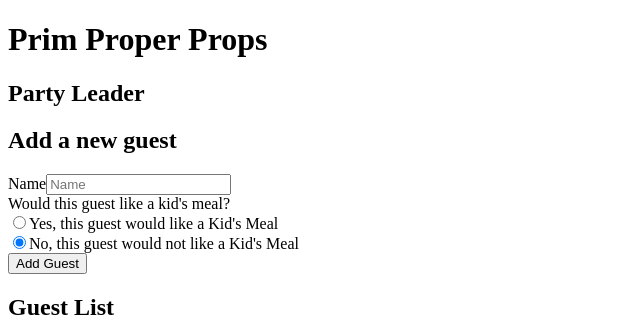
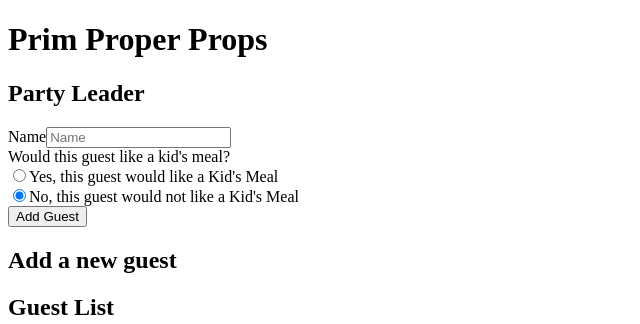
Before and after one commit to cback97/proper-props-forprimming, a React (Create React App) app: page / in a window 1280 px wide. Shown: the top 324 px of the page, without its empty margins (0-640 px from the left). Built offline with nearby package versions, Linux system fonts and the light colour scheme; no server answers.

Commit message:
Built functioning Guest Form component

```diff
--- a/src/components/App/App.js
+++ b/src/components/App/App.js
@@ -5,11 +5,12 @@ import Header from '../Header/Header';
 import Footer from '../Footer/Footer';
 import GuestList from '../GuestList/GuestList'
 import DinnerSupplies from '../DinnerSupplies/DinnerSupplies'
+import GuestForm from '../GuestForm/GuestForm'
 
 function App() {
   let [guestList, setGuestList] = useState([]);
-  let [newGuestName, setNewGuestName] = useState('');
-  let [newGuestMeal, setNewGuestMeal] = useState('false');
+  // let [newGuestName, setNewGuestName] = useState('');
+  // let [newGuestMeal, setNewGuestMeal] = useState('false');
 
   //On load, get guests
   useEffect(() => {
@@ -28,80 +29,40 @@ function App() {
   }
 
 
-  const addGuest = () => {
-    axios.post('/guests', { name: newGuestName, kidsMeal: newGuestMeal })
-      .then(response => {
-        // clear inputs
-        setNewGuestName('');
-        setNewGuestMeal(false);
+  // const addGuest = () => {
+  //   axios.post('/guests', { name: newGuestName, kidsMeal: newGuestMeal })
+  //     .then(response => {
+  //       // clear inputs
+  //       setNewGuestName('');
+  //       setNewGuestMeal(false);
 
-        getGuests();
-      })
-      .catch(err => {
-        alert('Error Adding Guest');
-        console.log(err);
-      })
-  };
+  //       getGuests();
+  //     })
+  //     .catch(err => {
+  //       alert('Error Adding Guest');
+  //       console.log(err);
+  //     })
+  // };
 
 
-  const handleSubmit = (event) => {
-    event.preventDefault();
-    if (newGuestName) {
-      addGuest();
-    }
-    else {
-      alert('The new guest needs a name!');
-    }
-  }
+  // const handleSubmit = (event) => {
+  //   event.preventDefault();
+  //   if (newGuestName) {
+  //     addGuest();
+  //   }
+  //   else {
+  //     alert('The new guest needs a name!');
+  //   }
+  // }
 
-  console.log(newGuestMeal)
+
   return (
     <div className="App">
            <Header />
       <h2>Party Leader</h2>
       {guestList[0] && <h3>{guestList[0].name}</h3>}
+      <GuestForm  getGuests={getGuests}/>
       <h2>Add a new guest</h2>
-      <form onSubmit={handleSubmit}>
-        <label>
-          Name
-        </label>
-        <input
-          type="text"
-          placeholder="Name"
-          value={newGuestName}
-          onChange={(evt) => setNewGuestName(evt.target.value)}
-        />
-        <div>
-          Would this guest like a kid's meal?
-          <div >
-            <div>
-              <label>
-                <input
-                  type="radio"
-                  value={true}
-                  checked={newGuestMeal === 'true'}
-                  name="kidsMeal"
-                  onChange={(evt) => setNewGuestMeal(evt.target.value)}
-                />
-                Yes, this guest would like a Kid's Meal
-              </label>
-            </div>
-            <div>
-              <label>
-                <input
-                  type="radio"
-                  value={false}
-                  checked={newGuestMeal === 'false'}
-                  name="kidsMeal"
-                  onChange={(evt) => setNewGuestMeal(evt.target.value)}
-                />
-                No, this guest would not like a Kid's Meal
-              </label>
-            </div>
-          </div>
-        </div>
-        <button type="submit">Add Guest</button>
-      </form>
       <GuestList guestList={guestList} />
       <DinnerSupplies guestList={guestList}/>
       <Footer />
--- a/src/components/GuestForm/GuestForm.js
+++ b/src/components/GuestForm/GuestForm.js
@@ -0,0 +1,77 @@
+import { useState } from 'react';
+import axios from 'axios';
+function GuestForm (props) {
+
+    let [newGuestName, setNewGuestName] = useState('');
+    let [newGuestMeal, setNewGuestMeal] = useState('false');
+
+    const handleSubmit = (event) => {
+        event.preventDefault();
+        if (newGuestName) {
+          addGuest();
+        }
+        else {
+          alert('The new guest needs a name!');
+        }
+      }
+      console.log(newGuestMeal)
+      const addGuest = () => {
+        axios.post('/guests', { name: newGuestName, kidsMeal: newGuestMeal })
+          .then(response => {
+            props.getGuests();
+            // clear inputs
+            setNewGuestName('');
+            setNewGuestMeal(false);
+
+          })
+          .catch(err => {
+            alert('Error Adding Guest');
+            console.log(err);
+          })
+      };
+    return (
+        <form onSubmit={handleSubmit}>
+        <label>
+          Name
+        </label>
+        <input
+          type="text"
+          placeholder="Name"
+          value={newGuestName}
+          onChange={(evt) => setNewGuestName(evt.target.value)}
+        />
+        <div>
+          Would this guest like a kid's meal?
+          <div >
+            <div>
+              <label>
+                <input
+                  type="radio"
+                  value={true}
+                  checked={newGuestMeal === 'true'}
+                  name="kidsMeal"
+                  onChange={(evt) => setNewGuestMeal(evt.target.value)}
+                />
+                Yes, this guest would like a Kid's Meal
+              </label>
+            </div>
+            <div>
+              <label>
+                <input
+                  type="radio"
+                  value={false}
+                  checked={newGuestMeal === 'false'}
+                  name="kidsMeal"
+                  onChange={(evt) => setNewGuestMeal(evt.target.value)}
+                />
+                No, this guest would not like a Kid's Meal
+              </label>
+            </div>
+          </div>
+        </div>
+        <button type="submit">Add Guest</button>
+      </form>
+    )
+}
+
+export default GuestForm;
```
Also changed, not shown: 1 other file (tests, documents, lock files or other folders).
